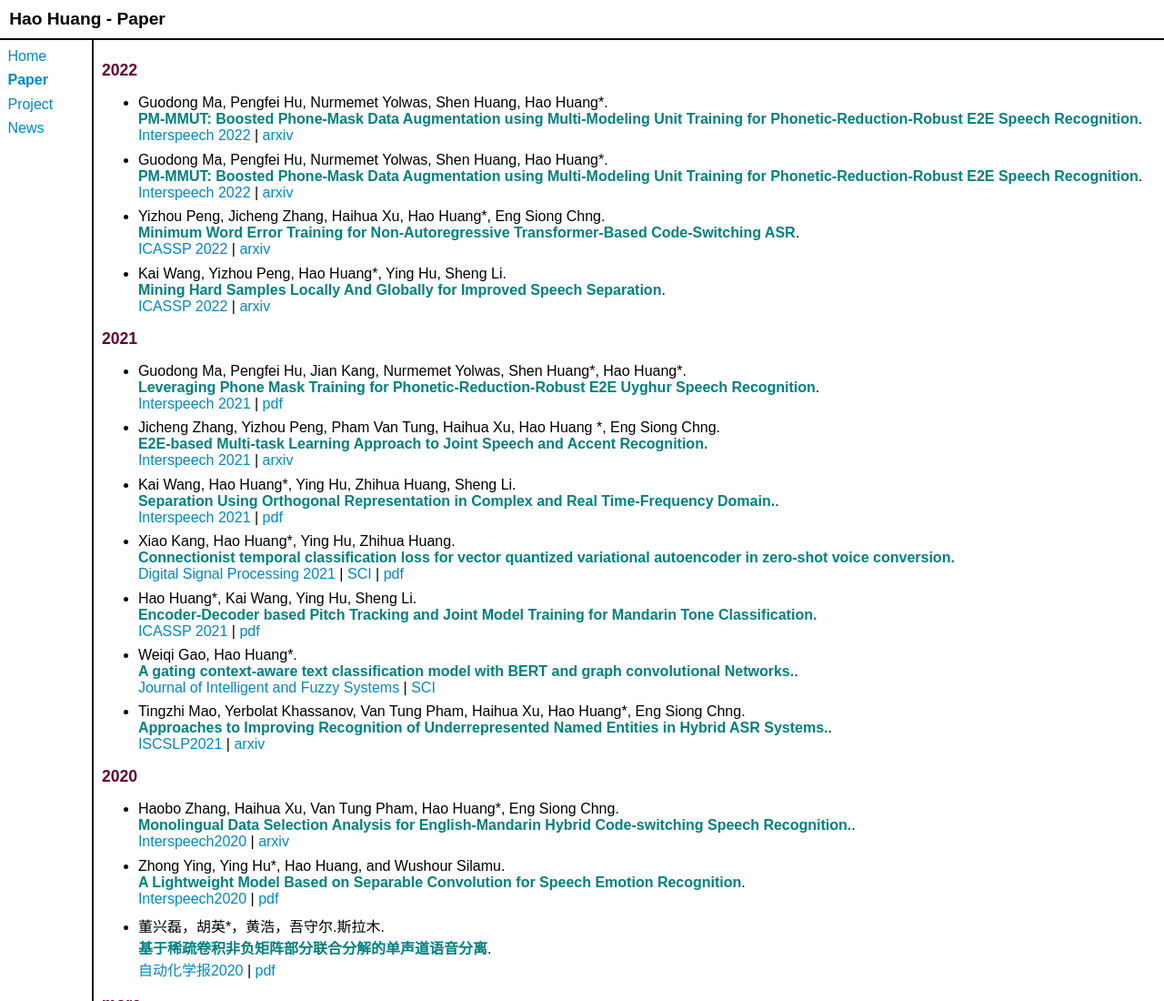
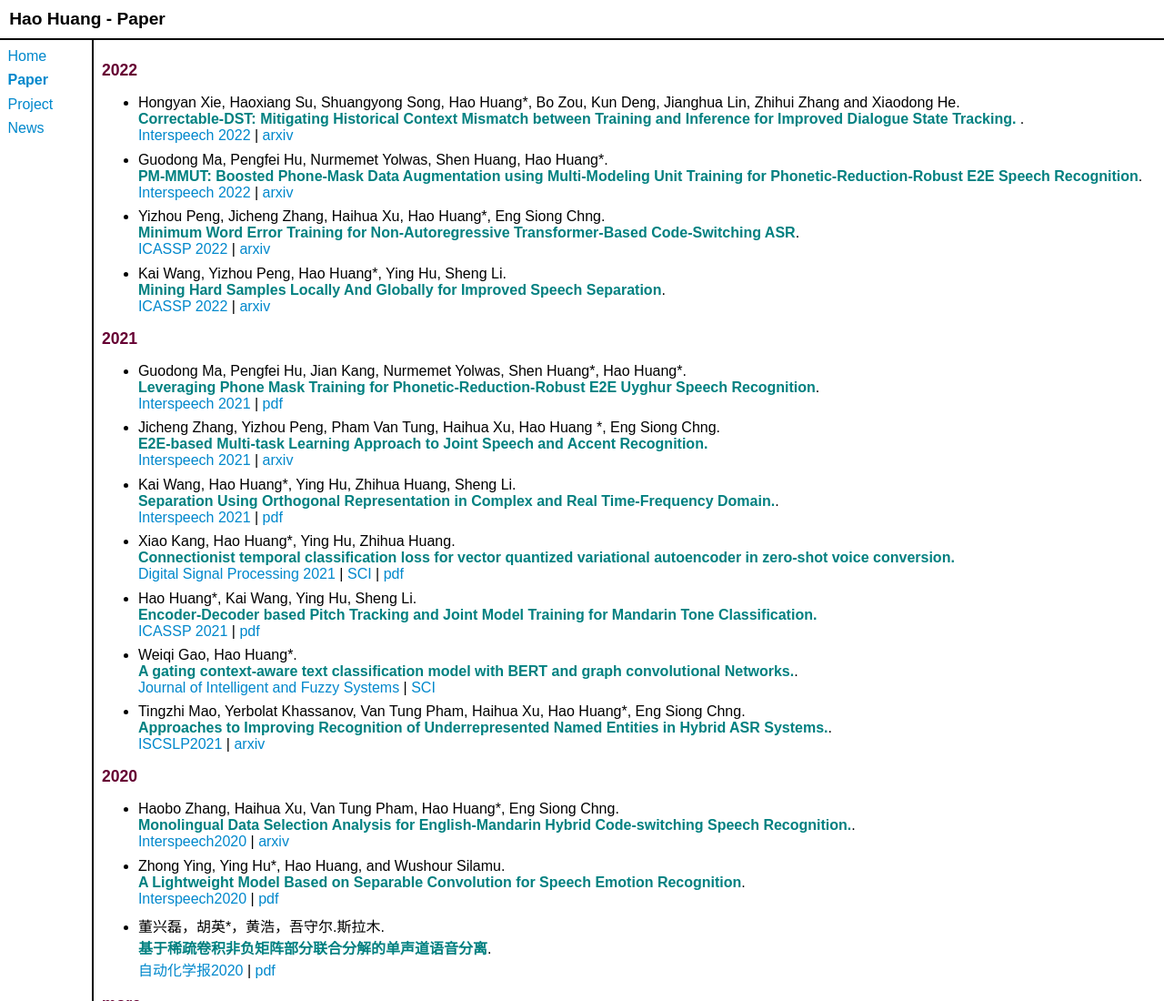
Before and after one commit to xjuspeech/xjuspeech.github.io, a plain HTML site: page paper.htm in a window 1280 px wide. Shown: the top 1100 px of the page at 91% size. Drawn offline with Linux system fonts and the light colour scheme.

Commit message:
Update paper.htm

```diff
--- a/paper.htm
+++ b/paper.htm
@@ -43,8 +43,8 @@ font-weight:bold;
 <ul>
 
 
-	<li>Guodong Ma, Pengfei Hu, Nurmemet Yolwas, Shen Huang, Hao Huang*.
-	<br><span class="title">PM-MMUT: Boosted Phone-Mask Data Augmentation using Multi-Modeling Unit Training for Phonetic-Reduction-Robust E2E Speech Recognition</span>.
+	<li>Hongyan Xie, Haoxiang Su, Shuangyong Song, Hao Huang*, Bo Zou, Kun Deng, Jianghua Lin, Zhihui Zhang and Xiaodong He.
+	<br><span class="title">Correctable-DST: Mitigating Historical Context Mismatch between Training and Inference for Improved Dialogue State Tracking. </span>.
 	<br>
 	<a href="https://arxiv.53yu.com/pdf/2005.08742">Interspeech 2022</a> |
 	<a href="https://arxiv.53yu.com/pdf/2005.08742">arxiv</a>
```
